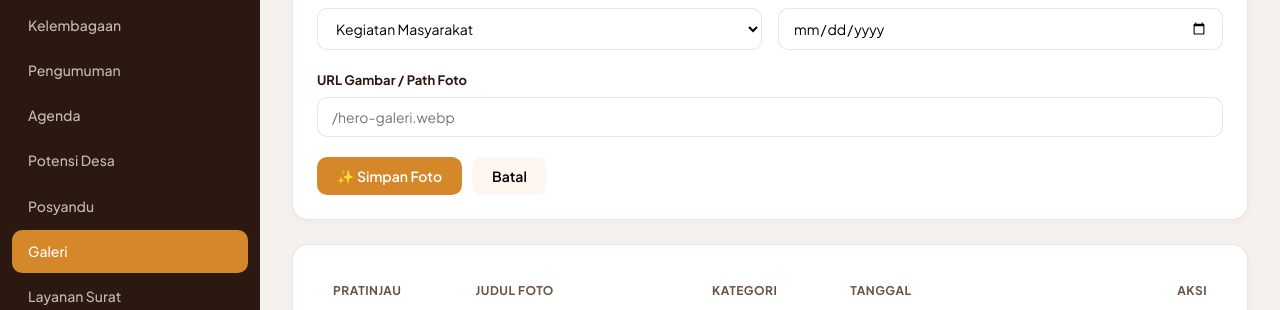
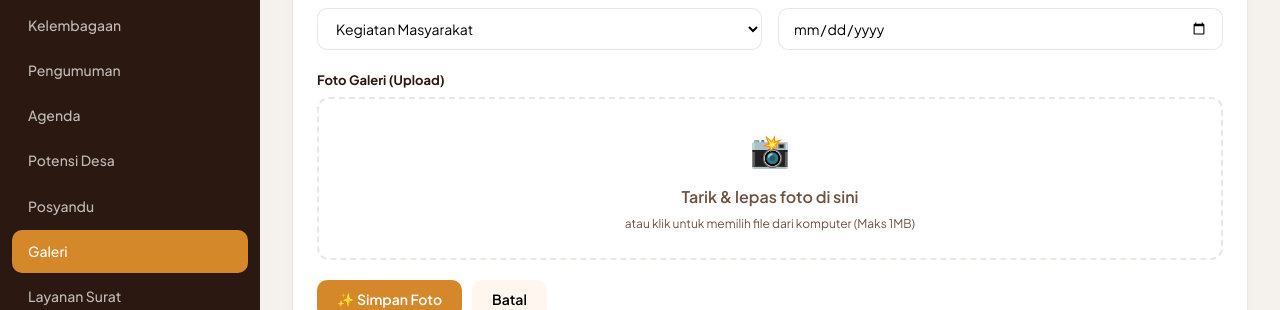
Before and after one commit to dssalamrejo-boop/web-desa-salamrejo, a Next.js app: page /admin-desa-salamrejo-2026/galeri in a window 1280 px wide. Both pictures are taken after a click on the button "➕ Upload Foto Baru". Shown: the part 316-626 px from the top of the page. Built offline with nearby package versions, Linux system fonts and the light colour scheme; no server answers; the database is empty; a web font is replaced by a local one.

Commit message:
Change Galeri photo upload to drag and drop using Supabase API

```diff
--- a/src/app/admin-desa-salamrejo-2026/galeri/page.js
+++ b/src/app/admin-desa-salamrejo-2026/galeri/page.js
@@ -1,12 +1,50 @@
 'use client';
-import { useState } from 'react';
+import { useState, useRef } from 'react';
 import { useDataStore } from '@/hooks/useDataStore';
 
 export default function AdminGaleri() {
   const [data, setData] = useDataStore('galeri');
   const [showForm, setShowForm] = useState(false);
   const [editItem, setEditItem] = useState(null);
-  const [form, setForm] = useState({ judul: '', kategori: 'Kegiatan', url: '', tanggal: '' });
+  const [form, setForm] = useState({ judul: '', kategori: 'Kegiatan Masyarakat', url: '', tanggal: '' });
+  const [uploading, setUploading] = useState(false);
+  const fileRef = useRef(null);
+
+  const handleImageUpload = async (e) => {
+    const file = e.target.files?.[0] || e.dataTransfer?.files?.[0];
+    if (!file) return;
+
+    if (!file.type.startsWith('image/')) {
+      alert('Hanya file gambar yang diperbolehkan!');
+      return;
+    }
+
+    setUploading(true);
+
+    const formData = new FormData();
+    formData.append('file', file);
+
+    try {
+      const response = await fetch('/api/upload', {
+        method: 'POST',
+        body: formData,
+      });
+
+      const data = await response.json();
+
+      if (response.ok && data.success) {
+        setForm(prev => ({ ...prev, url: data.url }));
+      } else {
+        alert(data.error || 'Gagal mengunggah gambar.');
+      }
+    } catch (err) {
+      console.error(err);
+      alert('Terjadi kesalahan saat mengunggah gambar.');
+    } finally {
+      setUploading(false);
+      if (fileRef.current) fileRef.current.value = '';
+    }
+  };
 
   const handleSubmit = (e) => {
     e.preventDefault();
@@ -15,7 +53,7 @@ export default function AdminGaleri() {
     } else {
       setData([...data, { id: Date.now(), ...form }]);
     }
-    setForm({ judul: '', kategori: 'Kegiatan', url: '', tanggal: '' });
+    setForm({ judul: '', kategori: 'Kegiatan Masyarakat', url: '', tanggal: '' });
     setShowForm(false);
     setEditItem(null);
   };
@@ -41,7 +79,7 @@ export default function AdminGaleri() {
             Kelola dokumentasi foto kegiatan, kebudayaan, dan pembangunan desa
           </p>
         </div>
-        <button className="admin-btn admin-btn--primary" onClick={() => { setShowForm(!showForm); setEditItem(null); setForm({ judul: '', kategori: 'Kegiatan', url: '', tanggal: '' }); }}>
+        <button className="admin-btn admin-btn--primary" onClick={() => { setShowForm(!showForm); setEditItem(null); setForm({ judul: '', kategori: 'Kegiatan Masyarakat', url: '', tanggal: '' }); }}>
           {showForm ? '❌ Tutup Form' : '➕ Upload Foto Baru'}
         </button>
       </div>
@@ -74,8 +112,47 @@ export default function AdminGaleri() {
               </div>
             </div>
             <div className="admin-form-group">
-              <label>URL Gambar / Path Foto</label>
-              <input type="text" value={form.url} onChange={e => setForm({...form, url: e.target.value})} required placeholder="/hero-galeri.webp" />
+              <label>Foto Galeri (Upload)</label>
+              <div
+                style={{
+                  border: '2px dashed var(--desa-line)',
+                  borderRadius: 12,
+                  padding: '24px 20px',
+                  textAlign: 'center',
+                  cursor: 'pointer',
+                  background: form.url ? '#F8FAFC' : '#FFF',
+                  position: 'relative',
+                  overflow: 'hidden'
+                }}
+                onClick={() => fileRef.current?.click()}
+                onDragOver={(e) => { e.preventDefault(); e.stopPropagation(); }}
+                onDrop={(e) => { e.preventDefault(); e.stopPropagation(); handleImageUpload(e); }}
+              >
+                <input
+                  type="file"
+                  ref={fileRef}
+                  hidden
+                  accept="image/*"
+                  onChange={handleImageUpload}
+                />
+
+                {uploading ? (
+                  <div style={{ color: 'var(--desa-gold)', fontWeight: 600 }}>
+                    <span style={{ display: 'inline-block', animation: 'spin 1s linear infinite' }}>⏳</span> Sedang mengunggah...
+                  </div>
+                ) : form.url ? (
+                  <div>
+                    <img src={form.url} alt="Preview" style={{ maxWidth: '100%', maxHeight: 200, objectFit: 'contain', borderRadius: 8, marginBottom: 12 }} />
+                    <p style={{ margin: 0, fontSize: 12, color: 'var(--desa-muted)' }}>Klik atau tarik foto lain untuk mengganti</p>
+                  </div>
+                ) : (
+                  <div style={{ color: 'var(--desa-muted)' }}>
+                    <div style={{ fontSize: 32, marginBottom: 8 }}>📸</div>
+                    <div style={{ fontWeight: 600 }}>Tarik & lepas foto di sini</div>
+                    <div style={{ fontSize: 12, marginTop: 4 }}>atau klik untuk memilih file dari komputer (Maks 1MB)</div>
+                  </div>
+                )}
+              </div>
             </div>
             <div style={{ display: 'flex', gap: 10, marginTop: 10 }}>
               <button type="submit" className="admin-btn admin-btn--primary">
```
